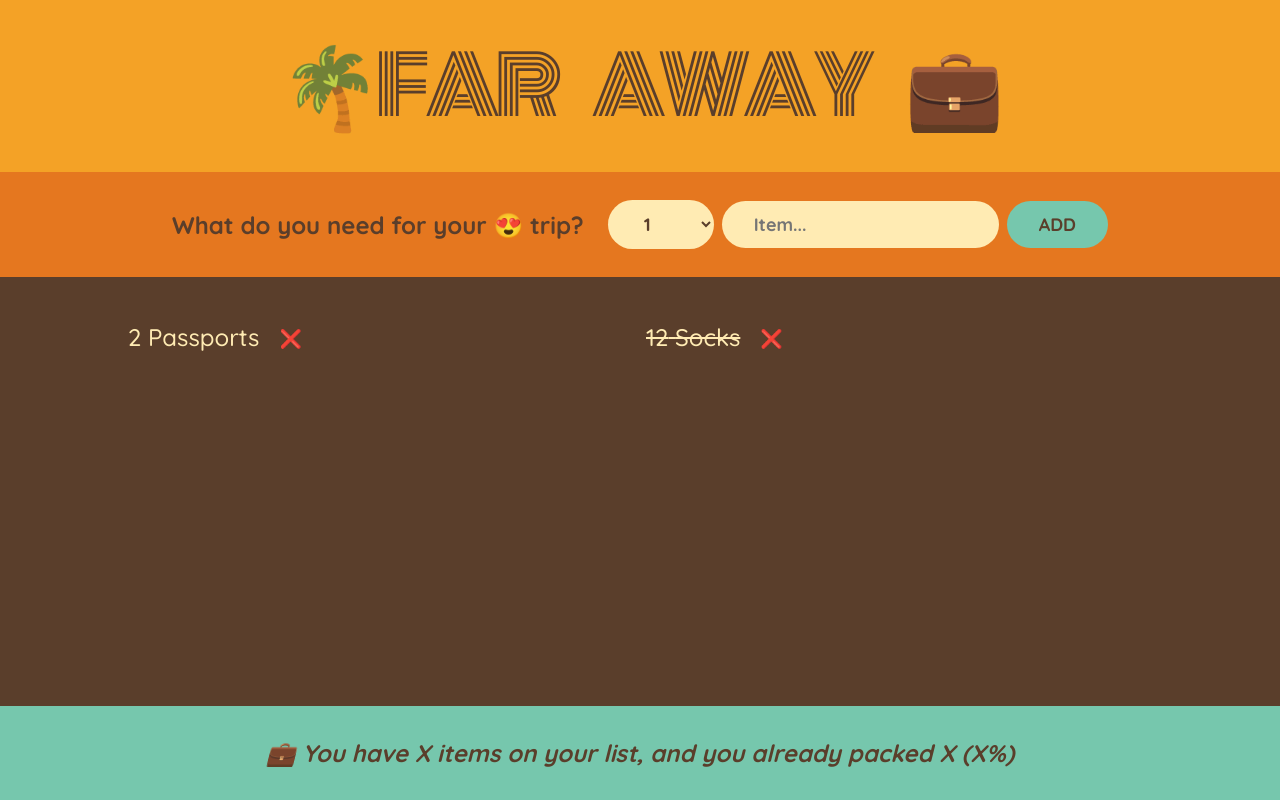
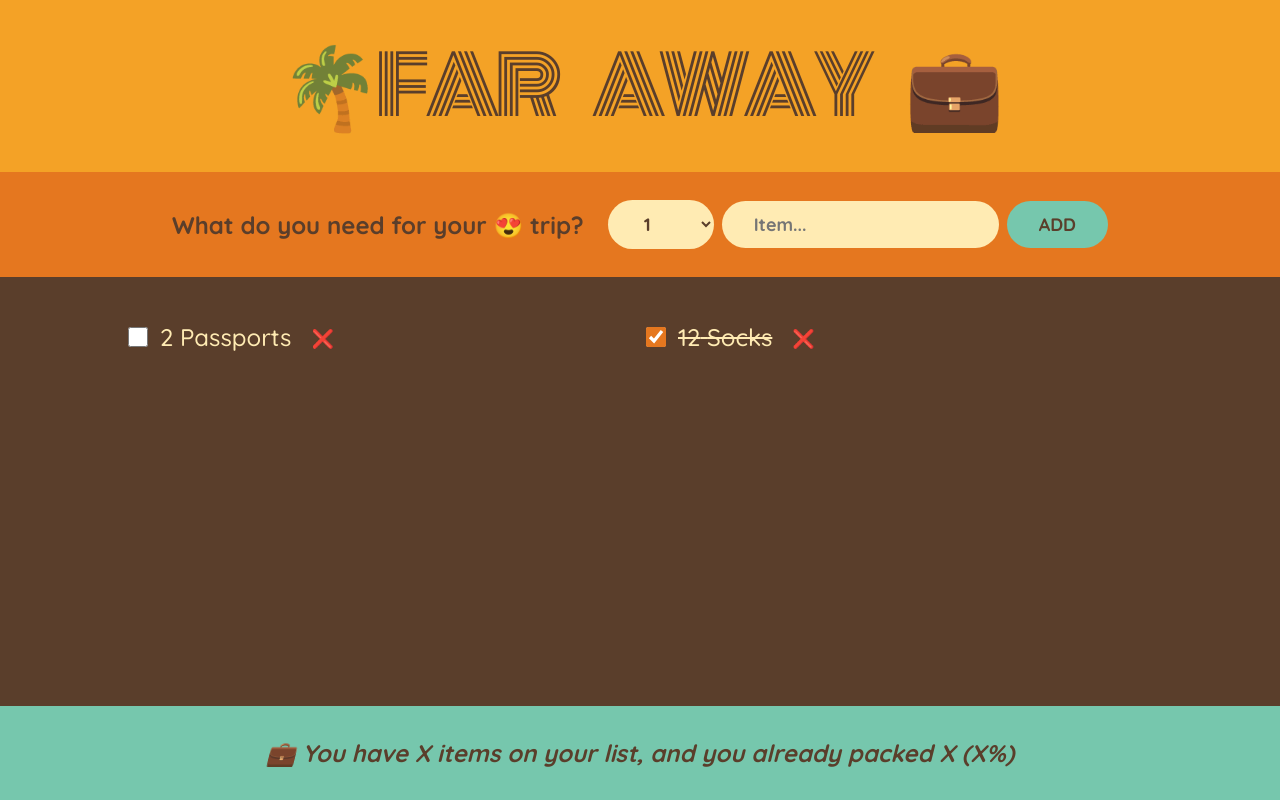
Before and after one commit to Abhishek-Verma79/ReactJS-Learnings, a React (Create React App) app in the folder 03-Travel-list/: page / in a window 1280 px wide. Built offline with nearby package versions, Linux system fonts and the light colour scheme; the HTML template or start-up script is replaced by a standard one.

Commit message:
lifted state up

```diff
--- a/03-Travel-list/src/App.js
+++ b/03-Travel-list/src/App.js
@@ -6,11 +6,29 @@
 ];
 
 export default function App() {
+  const [items, setItems] = useState(initialItems);
+
+  function handleAddItems(item) {
+    setItems((items) => [...items, item]);
+  }
+
+  function handleDeleteItem(id) {
+    setItems((items) => items.filter((item) => item.id !== id));
+  }
+
+  function handleToggleItem(id) {
+    setItems((items) =>
+      items.map((item) =>
+        item.id === id ? { ...item, packed: !item.packed } : item
+      )
+    );
+  }
+
   return (
     <div className="app">
       <Logo />
-      <Form />
-      <PackingList />
+      <Form onAddItems={handleAddItems} />
+      <PackingList items={items} onDeleteItem={handleDeleteItem} onToggleItem = {handleToggleItem}/>
       <Stats />
     </div>
   );
@@ -20,24 +38,18 @@
   return <h1>🌴Far Away 💼</h1>;
 }
 
-function Form() {
+function Form({ onAddItems }) {
   const [description, setDescription] = useState("");
   const [quantity, setQuantity] = useState(1);
-  const [items, setItems] = useState([]);
-
-  function handleAddItems(item){
-    setItems((items) => [...items,item]);
-  }
 
   function handleSubmit(e) {
     e.preventDefault();
     if (!description) return;
     const newItem = { description, quantity, packed: false, id: Date.now() };
-    handleAddItems(newItem);
+    onAddItems(newItem);
     setDescription("");
     setQuantity(1);
   }
-
 
   return (
     <form className="add-form" onSubmit={handleSubmit}>
@@ -65,25 +77,26 @@
   );
 }
 
-function PackingList() {
+function PackingList({ items, onDeleteItem , onToggleItem}) {
   return (
     <div className="list">
       <ul>
-        {initialItems.map((item) => (
-          <Item item={item} key={item.id} />
+        {items.map((item) => (
+          <Item item={item} onDeleteItem={onDeleteItem} onToggleItem = {onToggleItem} key={item.id} />
         ))}
       </ul>
     </div>
   );
 }
 
-function Item({ item }) {
+function Item({ item, onDeleteItem , onToggleItem }) {
   return (
     <li>
+      <input type="checkbox" checked={item.packed} onChange={() => {onToggleItem(item.id)}} />
       <span style={item.packed ? { textDecoration: "line-through" } : {}}>
         {item.quantity} {item.description}
       </span>
-      <button>❌</button>
+      <button onClick={() => onDeleteItem(item.id)}>❌</button>
     </li>
   );
 }
```
